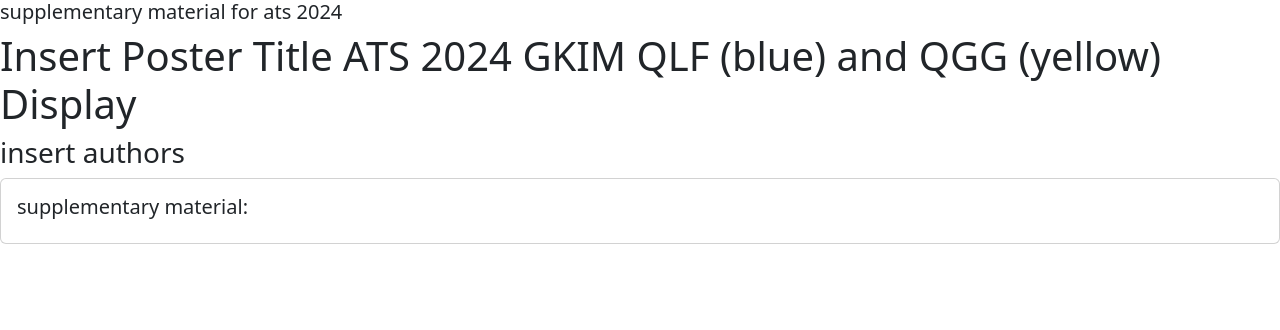
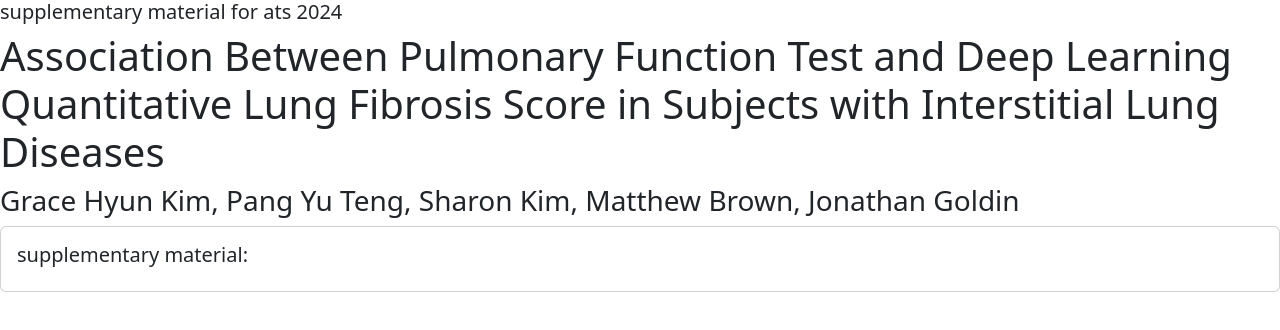
Before and after one commit to GraceHyunKim/QLF_QILD, a plain HTML site: page index.html in a window 1280 px wide. Drawn offline with nearby package versions, Linux system fonts and the light colour scheme.

Commit message:
Update index.html

```diff
--- a/index.html
+++ b/index.html
@@ -1,7 +1,7 @@
 <!doctype html>
 <html>
   <head>
-    <title>ATS 2024 GKIM: QLF, QILD </title>
+    <title>Association Between Pulmonary Function Test and Deep Learning Quantitative Lung Fibrosis Score in Subjects with Interstitial Lung Diseases </title>
     <link href="https://cdn.jsdelivr.net/npm/bootstrap@5.3.3/dist/css/bootstrap.min.css" rel="stylesheet" integrity="sha384-QWTKZyjpPEjISv5WaRU9OFeRpok6YctnYmDr5pNlyT2bRjXh0JMhjY6hW+ALEwIH" crossorigin="anonymous">
     <script src="https://cdn.jsdelivr.net/npm/bootstrap@5.3.3/dist/js/bootstrap.bundle.min.js" integrity="sha384-YvpcrYf0tY3lHB60NNkmXc5s9fDVZLESaAA55NDzOxhy9GkcIdslK1eN7N6jIeHz" crossorigin="anonymous"></script>
   </head>
@@ -86,8 +86,8 @@
     </script>
 
     <h5>supplementary material for ats 2024</h5>
-    <h1>Insert Poster Title ATS 2024 GKIM QLF (blue) and QGG (yellow) Display </h1>
-    <h3>insert authors</h3>
+    <h1>Association Between Pulmonary Function Test and Deep Learning Quantitative Lung Fibrosis Score in Subjects with Interstitial Lung Diseases </h1>
+    <h3>Grace Hyun Kim, Pang Yu Teng, Sharon Kim, Matthew Brown, Jonathan Goldin</h3>
     <!--
     <div class="card">
       <div class="card-body">
```
